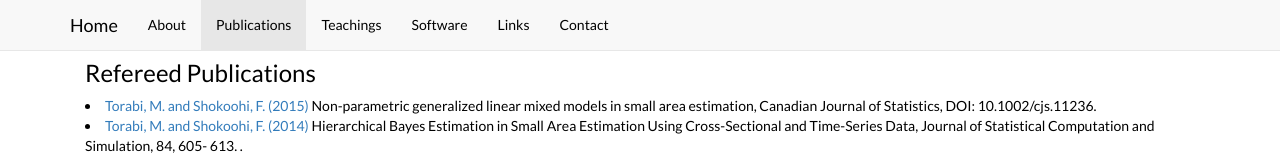
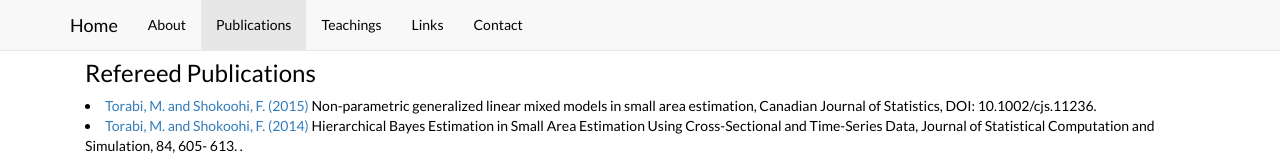
Before and after one commit to shokoohi/MyWebsite, a plain HTML site: page publication.htm in a window 1280 px wide. Shown: the top 158 px of the page. Drawn offline with nearby package versions, Linux system fonts and the light colour scheme.

Commit message:
Update publication.htm

```diff
--- a/publication.htm
+++ b/publication.htm
@@ -42,7 +42,6 @@
         <li><a href="bio.htm">About</a></li>
         <li class="active"><a href="publication.htm">Publications<span class="sr-only">(current)</span></a></li>
         <li><a href="teaching.htm">Teachings</a></li>
-        <li><a href="software.htm">Software</a></li>
         <li><a href="link.htm">Links</a></li>
         <li><a href="contact.htm">Contact</a></li>
       </ul>
```
